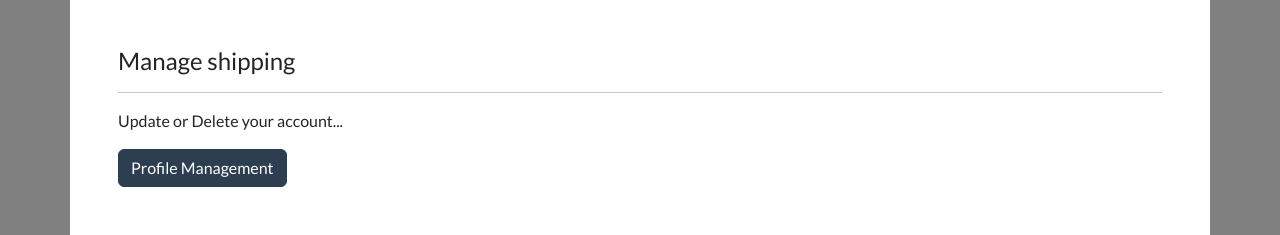
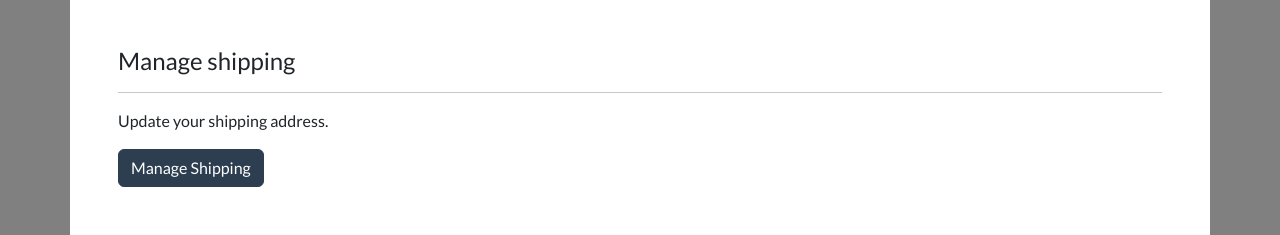
Before and after one commit to liberbell/dj11, a Django app: page /account/dashboard/ in a window 1280 px wide. Shown: the part 872-1107 px from the top of the page. Run offline with Django 5.2, Linux system fonts and the light colour scheme; a user stored in the database is signed in; data comes from the database, SQL or seed files in the repository; some libraries are stand-ins or nearby versions.

Commit message:
dashboard2

```diff
--- a/ecommerce/account/templates/account/dashboard.html
+++ b/ecommerce/account/templates/account/dashboard.html
@@ -33,7 +33,7 @@
 <div class="container bg-white shadow-md p-5 form-layout">
     <h4>Manage shipping</h4>
     <hr>
-    <p> Update or Delete your account...</p>
-    <a class="btn btn-primary navbar-btn text-white" type="button"  href="{% url 'profile-management' %}"> Profile Management </a>
+    <p> Update your shipping address.</p>
+    <a class="btn btn-primary navbar-btn text-white" type="button"  href="{% url 'manage-shipping' %}"> Manage Shipping </a>
 </div>
 {% endblock content %}
```
